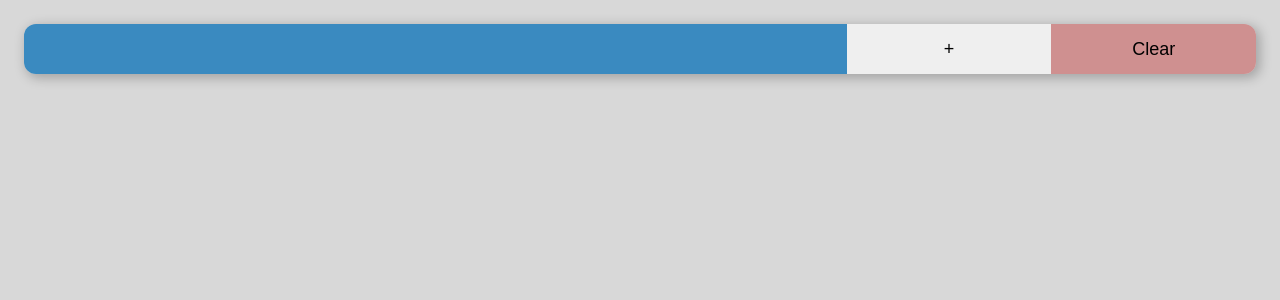
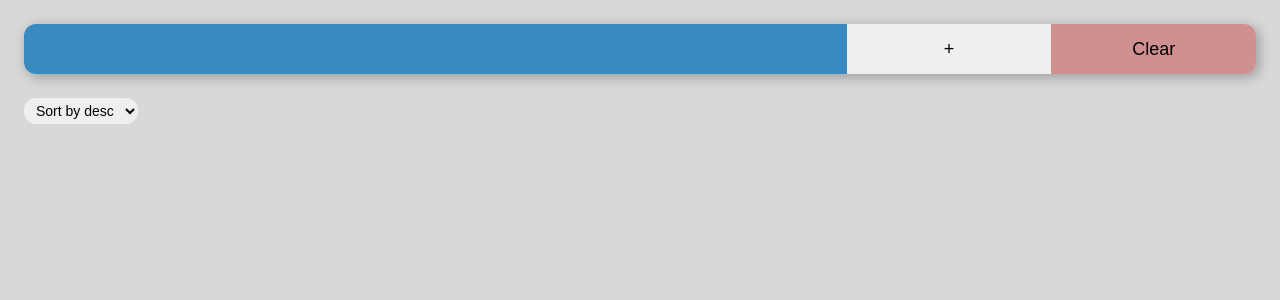
Before and after one commit to ganstotor/weather-spa, a React (Create React App) app: page / in a window 1280 px wide. Shown: the top 300 px of the page. Built offline with nearby package versions, Linux system fonts and the light colour scheme.

Commit message:
feat: add sort

```diff
--- a/src/App.css
+++ b/src/App.css
@@ -45,6 +45,14 @@
 
 .CardList {
   display: flex;
+}
+
+.Select {
+  margin-bottom: 12px;
+  padding: 4px 8px;
+  border-radius: 12px;
+  border: none;
+  font-size: 14px;
 }
 
 .Card {
--- a/src/App.js
+++ b/src/App.js
@@ -13,7 +13,7 @@ function App() {
     <GlobalContext.Provider value={{ state, dispatch }}>
     <div className="Main">
       <InputWrap />
-       <CardList />
+       <CardList citiesList={state.citiesList}/>
     </div>
     </GlobalContext.Provider>
   );
--- a/src/Card/index.js
+++ b/src/Card/index.js
@@ -8,7 +8,6 @@ export const Card = memo(({ city }) => {
   const data = useWeather(city);
 
   if (!data) return null;
-  console.log("Card data:", data);
 
   const { name, main, weather } = data;
   const { description, icon } = weather[0];
--- a/src/CardList/index.js
+++ b/src/CardList/index.js
@@ -1,16 +1,50 @@
 import "../App.css";
-import { GlobalContext } from "../App";
+//import { GlobalContext } from "../App";
 import { Card } from "../Card";
-import { useContext } from "react";
+//import { useContext } from "react";
+import React from "react";
+export class CardList extends React.Component {
+  constructor(props) {
+    super(props);
+    this.state = {
+      sortBy: "desc",
+    };
+    this.handleOnChange = this.handleOnChange.bind(this);
+  }
 
+  handleOnChange(event) {
+    this.setState({ sortBy: event.target.value });
+  }
 
-export const CardList = () => {
-  const { state: {citiesList} } = useContext(GlobalContext);
-  return (
-  <div className="CardList">
-    {citiesList.map((city) => (
-      <Card city={city} key={city} />
-    ))}
-  </div>
-  )
-};
+  render() {
+    const { sortBy } = this.state;
+    const { citiesList } = this.props;
+    const sortedCitiesList = citiesList.sort();
+    if (sortBy === "desc") {
+      sortedCitiesList.reverse();
+    }
+    return (
+      <>
+        <select className="Select" value={sortBy} onChange={this.handleOnChange}>
+          <option value="desc">Sort by desc</option>
+          <option value="asc">Sort by asc</option>
+        </select>
+        <div className="CardList">
+          {sortedCitiesList.map((city) => (
+            <Card city={city} key={city} />
+          ))}
+        </div>
+      </>
+    );
+  }
+}
+// export const CardList = () => {
+//   const { state: {citiesList} } = useContext(GlobalContext);
+//   return (
+//   <div className="CardList">
+//     {citiesList.map((city) => (
+//       <Card city={city} key={city} />
+//     ))}
+//   </div>
+//   )
+// };
--- a/src/Input/index.js
+++ b/src/Input/index.js
@@ -33,8 +33,6 @@ export const InputWrap = () => {
     dispatch({ type: "CLEAR_LIST" });
   };
 
-  console.log("editingCity", editingCity);
-
   return (
     <div className="InputWrap">
       <input
```
